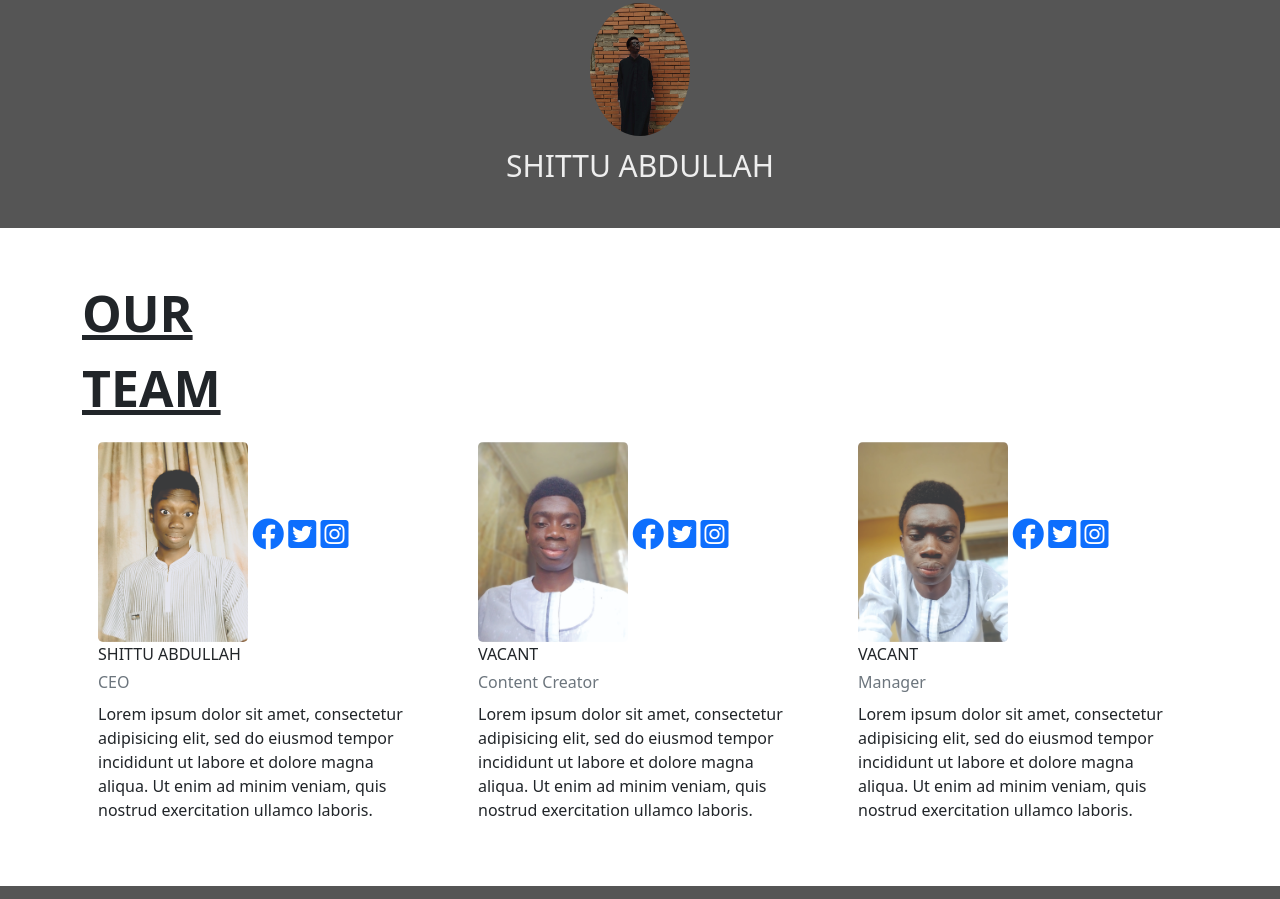
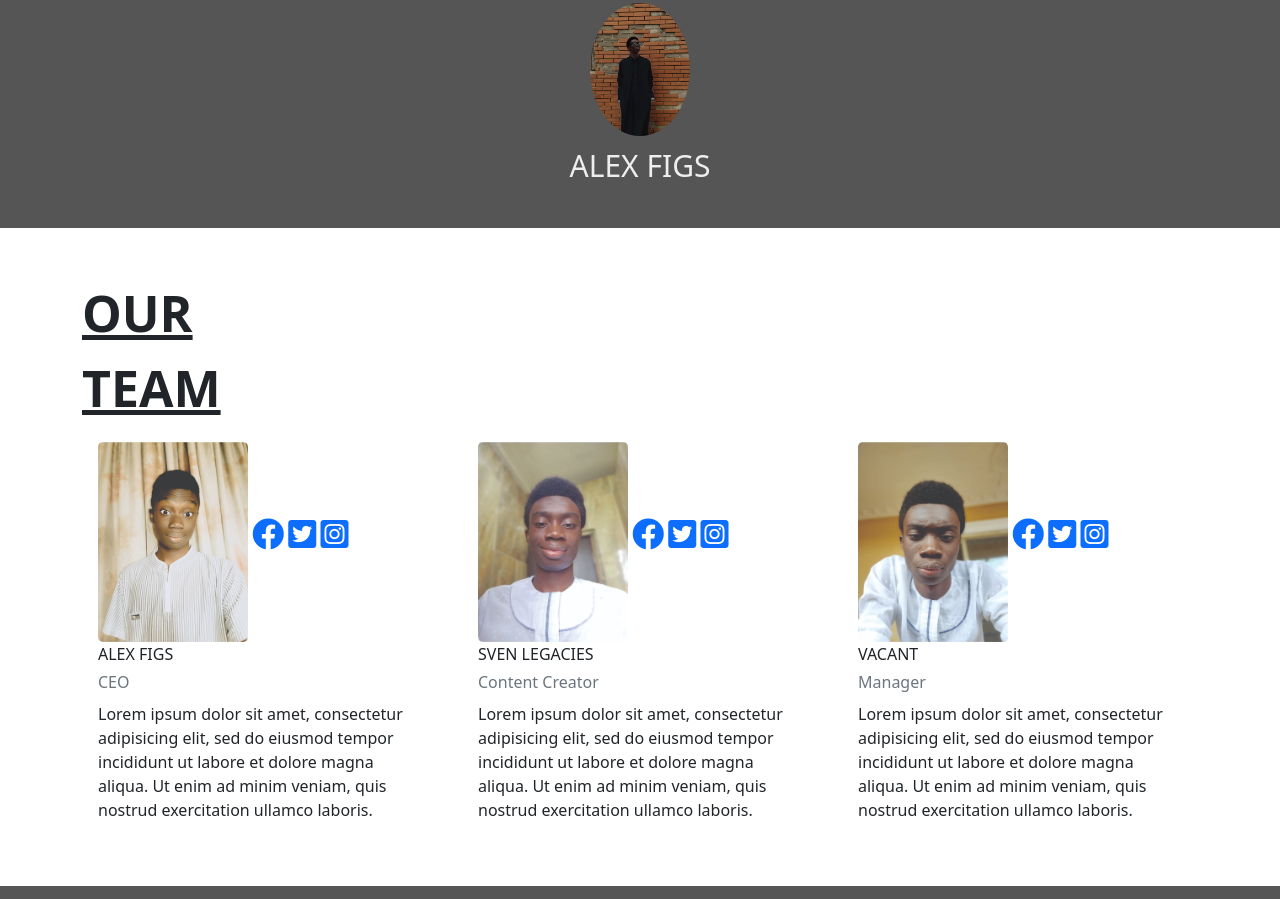
Before and after one commit to Habscodes/My-Portfolio, a plain HTML site: page index.html in a window 1280 px wide. Shown: the part 2696-3595 px from the top of the page. Drawn offline with nearby package versions, Linux system fonts and the light colour scheme.

Commit message:
Update index.html
Updated again

```diff
--- a/index.html
+++ b/index.html
@@ -174,7 +174,7 @@
             <p class="big-p"> “Hey, I’m Abdullah but people can call me Hablospacey . I grew up in Lagos, and lived there most of my life . I speak English, Yoruba and English. I love designing, and write codes anytime I am less busy. I’ve always wanted to improve my Business so now that I have the time, I’ve finally started giving it a try online.”</p>
 
             <img src="images/Editor.jpg" alt="profilea" class="img-fluid rounded-circle" width="100px">
-            <p class="big-p">SHITTU ABDULLAH</p>
+            <p class="big-p">ALEX FIGS</p>
         </div>
     </div>
 </section>
@@ -198,7 +198,7 @@
                                     <i class="fab fa-twitter-square text-primary fa-2x"></i>
                                     <i class="fab fa-instagram-square text-primary fa-2x"></i>
                                 </div>
-                                <p class="card-title">SHITTU ABDULLAH</p>
+                                <p class="card-title">ALEX FIGS</p>
                                 <p class="card-subtitle mb-2 text-muted"> CEO</p>
                                 <div class="card-text">
                                     Lorem ipsum dolor sit amet, consectetur adipisicing elit, sed do eiusmod tempor incididunt ut labore et dolore magna aliqua. Ut enim ad minim veniam, quis nostrud exercitation ullamco laboris.
@@ -227,7 +227,7 @@
                             </div>
 
 
-                            <p class="card-title"> VACANT</p>
+                            <p class="card-title"> SVEN LEGACIES</p>
                             <p class="card-subtitle mb-2 text-muted"> Content Creator</p>
                             <div class="card-text">
                                 Lorem ipsum dolor sit amet, consectetur adipisicing elit, sed do eiusmod tempor incididunt ut labore et dolore magna aliqua. Ut enim ad minim veniam, quis nostrud exercitation ullamco laboris.
```
